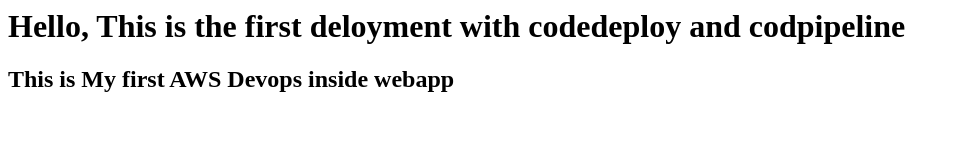
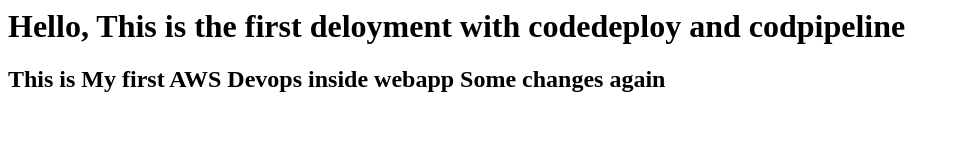
Before and after one commit to maddy-devops/website, a plain HTML site: page index.html in a window 1280 px wide. Shown: the whole page, without its empty margins (0-960 px from the left). Drawn offline with Linux system fonts and the light colour scheme.

Commit message:
index updated

```diff
--- a/index.html
+++ b/index.html
@@ -5,6 +5,7 @@
     </h1>
     <h2>
      This is My first AWS Devops inside webapp
+     Some changes again
     </h2>
   </body>
 </html>
```
Also changed, not shown: 1 other file.
